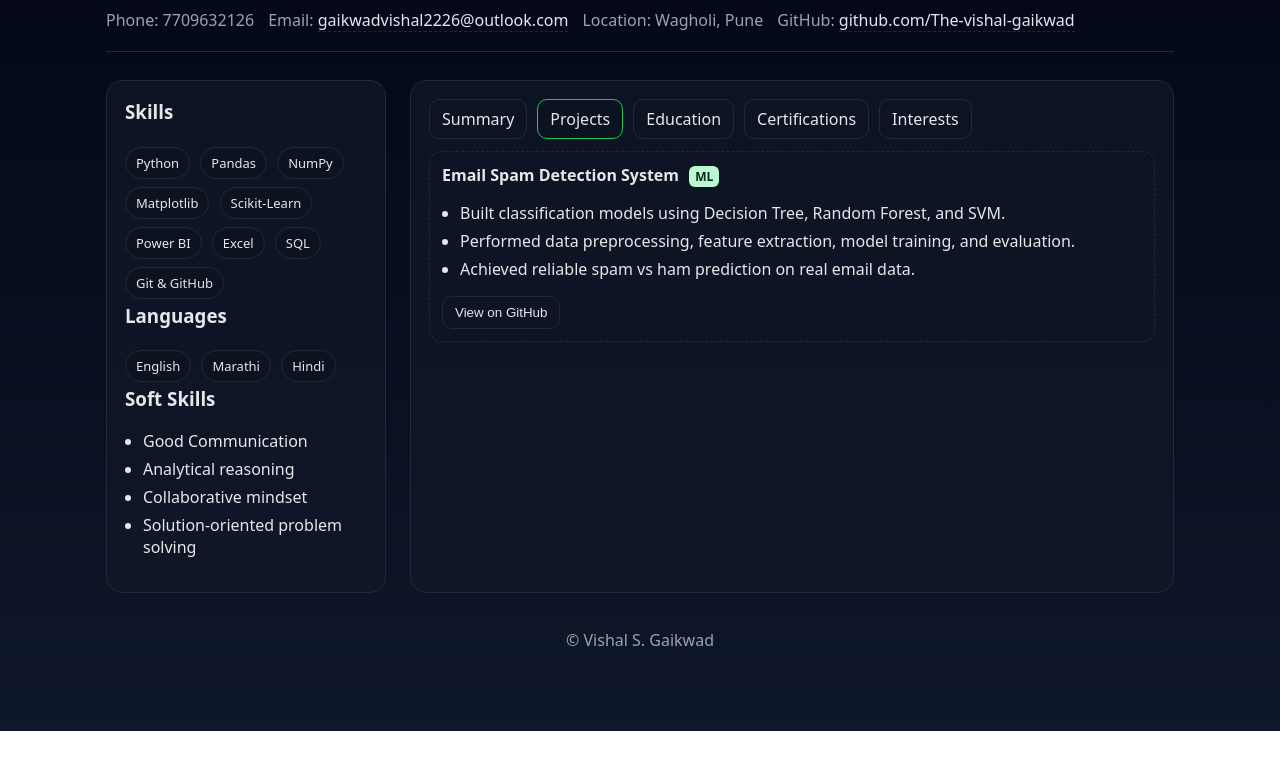
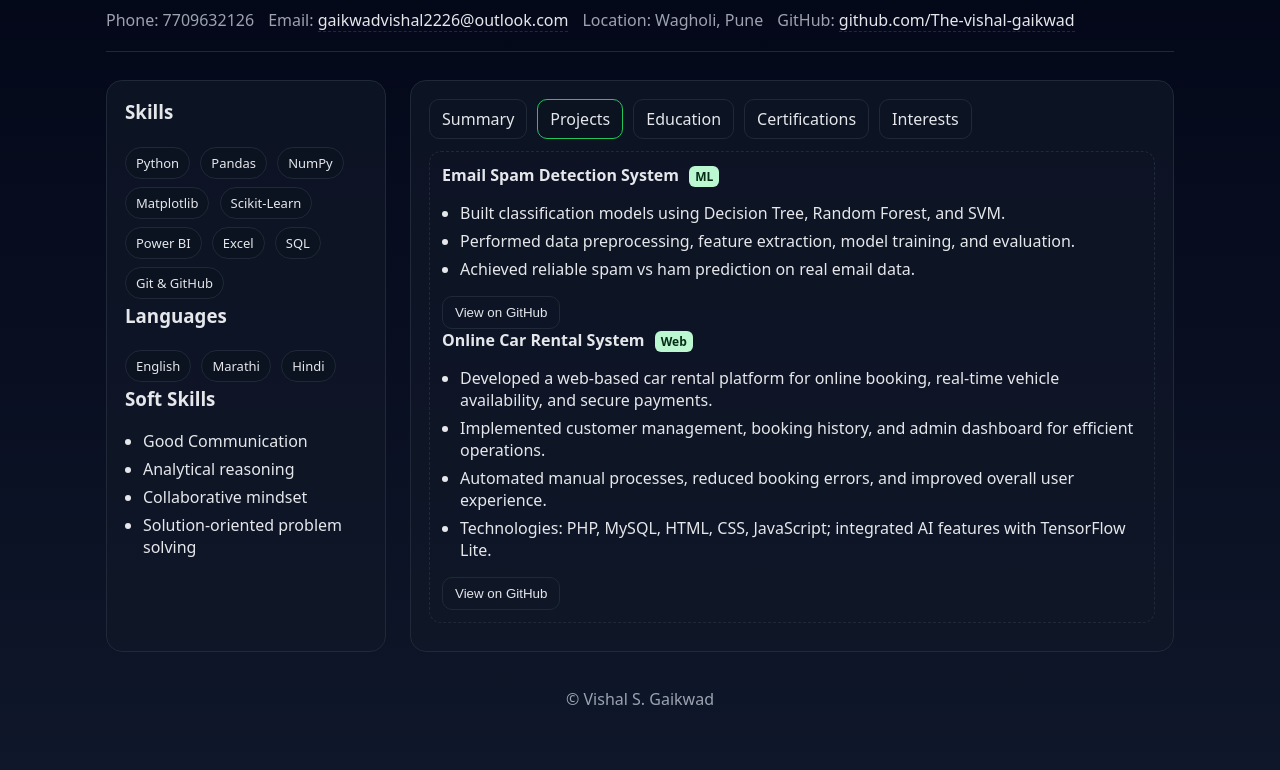
Before and after one commit to The-vishal-gaikwad/The-vishal-gaikwad.github.io, a plain HTML site: page index.html in a window 1280 px wide. Both pictures are taken after a click on the element "Projects". Shown: the part 118-888 px from the top of the page. Before the commit the page ends 849 px from the top, so only its background shows below. Drawn offline with Linux system fonts and the light colour scheme.

Commit message:
Add Online Car Rental System project details
Added details about the Online Car Rental System project, including features and technologies used.

```diff
--- a/index.html
+++ b/index.html
@@ -124,7 +124,19 @@
               <li>Achieved reliable spam vs ham prediction on real email data.</li>
             </ul>
             <button class="btn" onclick="window.open('https://github.com/The-vishal-gaikwad/Spam-Email-Detection-ML','_blank')">View on GitHub</button>
+
+  <h4>Online Car Rental System <span class="badge">Web</span></h4>
+  <ul>
+    <li>Developed a web-based car rental platform for online booking, real-time vehicle availability, and secure payments.</li>
+    <li>Implemented customer management, booking history, and admin dashboard for efficient operations.</li>
+    <li>Automated manual processes, reduced booking errors, and improved overall user experience.</li>
+    <li>Technologies: PHP, MySQL, HTML, CSS, JavaScript; integrated AI features with TensorFlow Lite.</li>
+  </ul>
+  <button class="btn" onclick="window.open('https://github.com/The-vishal-gaikwad/Car-Rental-system','_blank')">View on GitHub</button>
+
+
           </div>
+
         </section>
 
         <section id="education" class="section">
```
